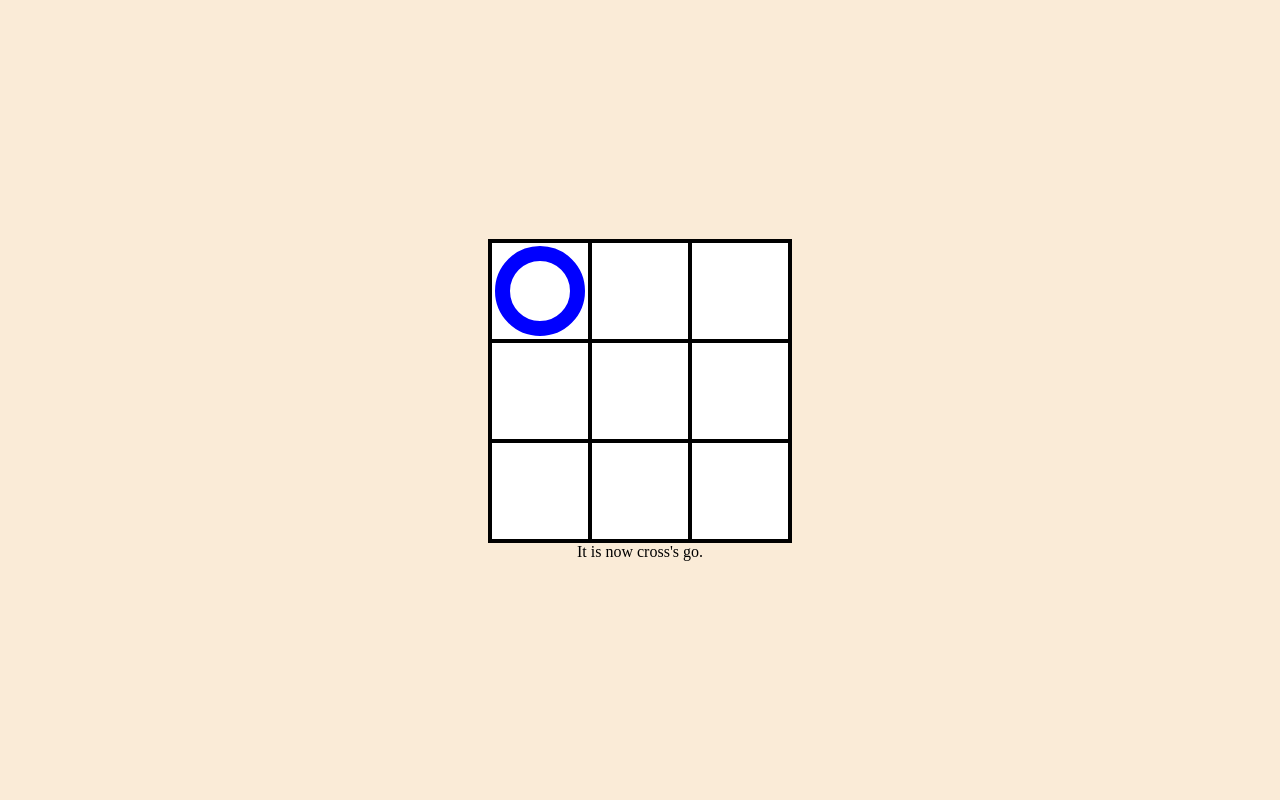
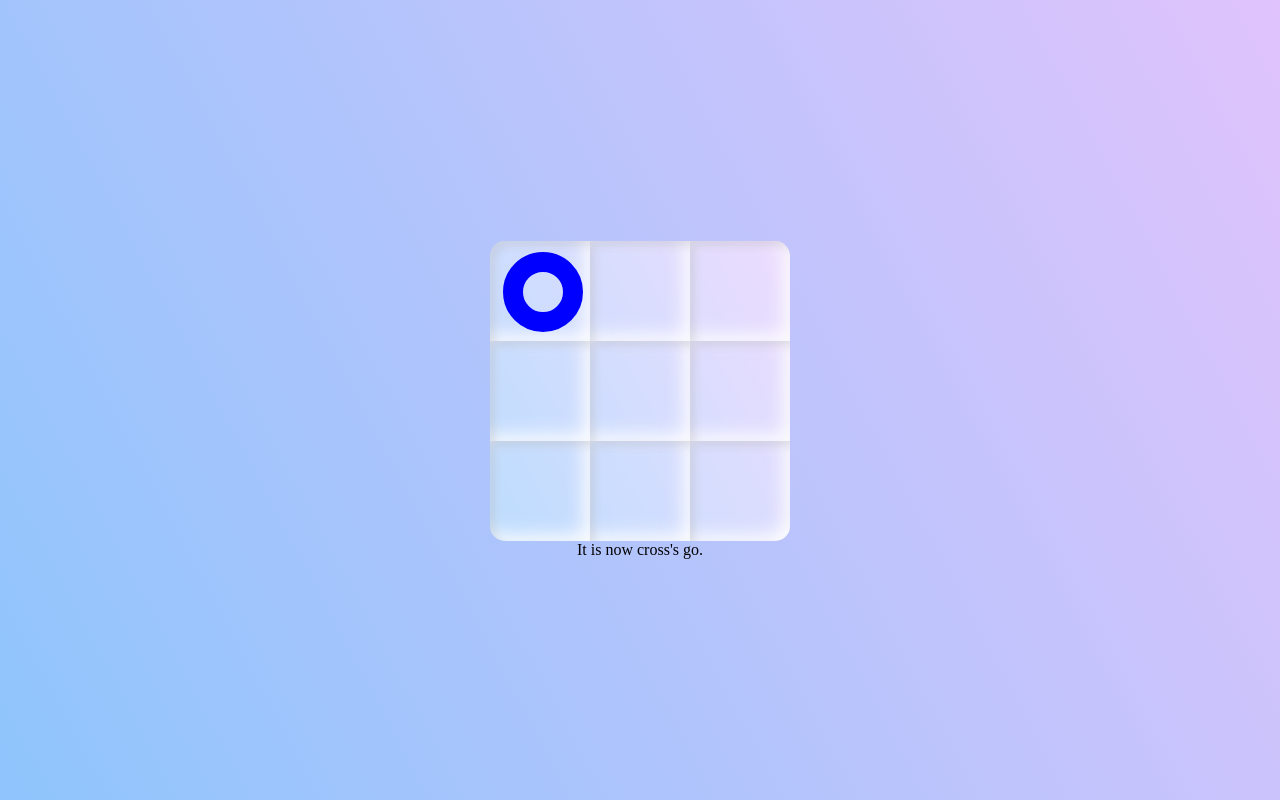
Before and after one commit to mirokrastanov/TicTacToe, a plain HTML site: page index.html in a window 1280 px wide. Both pictures are taken after a click on the element 540 px from the left and 291 px from the top of the page. Drawn offline with Linux system fonts and the light colour scheme.

Commit message:
Improved styles

```diff
--- a/styles/style.css
+++ b/styles/style.css
@@ -5,7 +5,9 @@
 }
 
 html {
-    background-color: antiquewhite;
+    background-color: #8EC5FC;
+    background-image: linear-gradient(62deg, #8EC5FC 0%, #E0C3FC 100%);
+
 }
 
 body {
@@ -17,29 +19,56 @@ body {
 }
 
 #game-board {
-    width: 304px;
-    height: 304px;
+    width: 300px;
+    height: 300px;
     background-color: black;
     display: flex;
     flex-wrap: wrap;
-    border: 2px solid black;
+    background-color: #8EC5FC;
+    background-image: linear-gradient(62deg, #8EC5FC 0%, #E0C3FC 100%);
+    border-radius: 15px;
 }
 
 .square {
     width: 100px;
     height: 100px;
-    background-color: white;
-    border: 2px solid black;
+    background-color: rgba(255, 255, 255, 0.411);
     display: flex;
     justify-content: center;
     align-items: center;
+    box-shadow: inset 5px 5px 10px rgba(0, 0, 0, 0.1), inset -5px -5px 20px #fff;
+}
+
+.square:nth-of-type(1) {
+    border-top-left-radius: 15px;
+}
+
+.square:nth-of-type(3) {
+    border-top-right-radius: 15px;
+}
+
+.square:nth-of-type(7) {
+    border-bottom-left-radius: 15px;
+}
+
+.square:nth-of-type(9) {
+    border-bottom-right-radius: 15px;
+}
+
+.square:hover {
+    box-shadow: rgba(50, 50, 93, 0.25) 0px 30px 60px -12px inset,
+        rgba(0, 0, 0, 0.3) 0px 18px 36px -18px inset;
+    transform: scale(0.9);
+    border-radius: 15px;
 }
 
 .circle {
-    height: 90px;
-    width: 90px;
+    height: 80px;
+    width: 80px;
+    margin-left: 5px;
+    margin-top: 2px;
     border-radius: 50%;
-    border: 15px solid blue;
+    border: 20px solid blue;
 }
 
 .cross {
```
